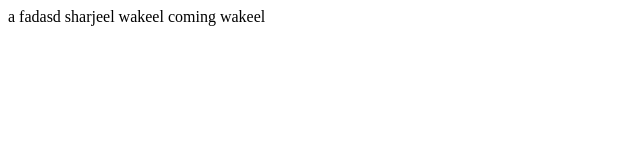
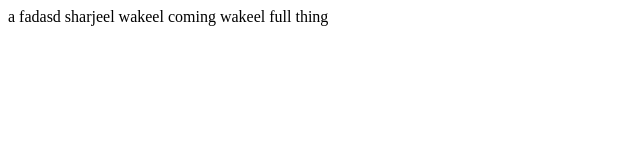
Before and after one commit to sharjeelwakeel/github-demo, a plain HTML site: page index.html in a window 1280 px wide. Shown: the full height of the page, 0-640 px from the left. Drawn offline with Linux system fonts and the light colour scheme.

Commit message:
Update index.html

```diff
--- a/index.html
+++ b/index.html
@@ -13,6 +13,7 @@
     coming
 
     wakeel
+    full thing
 
 </body>
 </html>
```
